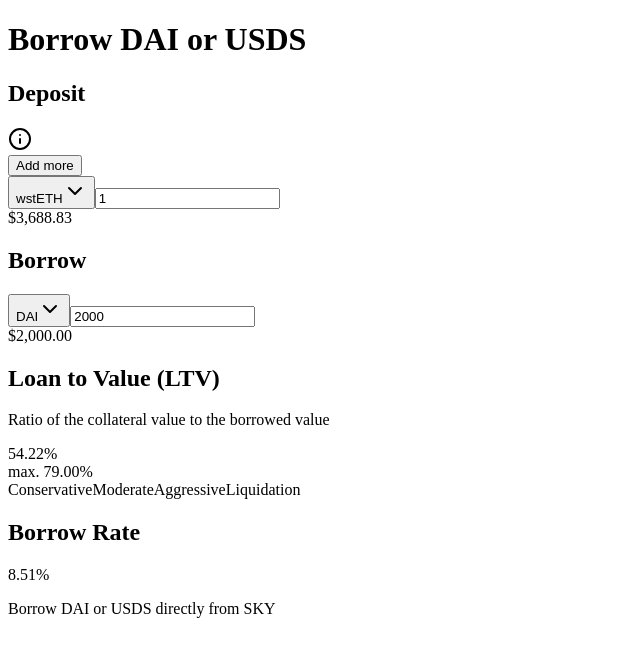
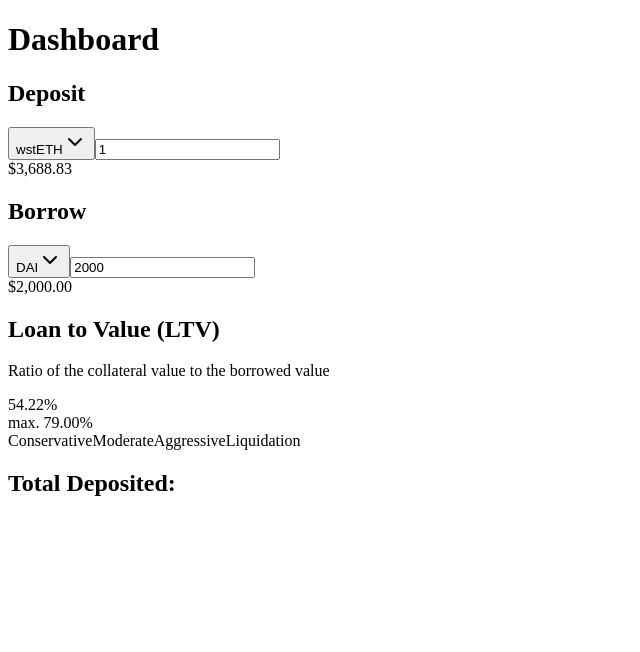
Before and after one commit to crediflex-defi/crediflexFE, a Next.js app: page /dashboard in a window 1280 px wide. Shown: the top 652 px of the page, without its empty margins (0-640 px from the left). Built offline with nearby package versions, Linux system fonts and the light colour scheme.

Commit message:
feat: fix dashboar

```diff
--- a/src/app/dashboard/page.tsx
+++ b/src/app/dashboard/page.tsx
@@ -2,15 +2,13 @@
 import { Card } from "@/components/ui/card";
 import { Input } from "@/components/ui/input";
 import { Slider } from "@/components/ui/slider";
-import { ChevronDown, Info } from "lucide-react";
+import { ChevronDown } from "lucide-react";
 
 export default function BorrowInterface() {
   return (
     <div className="min-h-screen bg-[#fdf8f6] p-8">
       <div className="max-w-4xl mx-auto space-y-6">
-        <h1 className="text-4xl font-medium text-neutral-900">
-          Borrow DAI or USDS
-        </h1>
+        <h1 className="text-4xl font-medium text-neutral-900">Dashboard</h1>
 
         <div className="grid gap-4 lg:grid-cols-[2fr_1fr]">
           <div className="space-y-6">
@@ -21,39 +19,25 @@
                 <div className="flex items-center justify-between mb-4">
                   <div className="flex items-center gap-2">
                     <h2 className="text-lg font-medium">Deposit</h2>
-                    <Info className="w-4 h-4 text-neutral-400" />
                   </div>
-                  <Button
-                    variant="ghost"
-                    className="text-blue-600 hover:text-blue-700"
-                  >
-                    Add more
-                  </Button>
                 </div>
 
-                <div className="p-4 bg-neutral-50 rounded-lg">
-                  <div className="flex items-center justify-between mb-2">
+                <div className="flex items-center justify-between mb-2 ">
                   <Button variant="ghost" className="flex items-center gap-2">
                     <div className="w-6 h-6 rounded-full bg-blue-500" />
                     <span>wstETH</span>
                     <ChevronDown className="w-4 h-4" />
                   </Button>
-                    <Input
-                      type="number"
-                      value="1"
-                      className="w-24 text-right"
-                    />
+                  <Input type="number" value="1" className="w-24 text-right" />
                 </div>
                 <div className="text-sm text-neutral-500 text-right">
                   $3,688.83
-                  </div>
                 </div>
               </Card>
 
               {/* Borrow Card */}
               <Card className="p-6">
                 <h2 className="text-lg font-medium mb-4">Borrow</h2>
-                <div className="p-4 bg-neutral-50 rounded-lg">
                 <div className="flex items-center justify-between mb-2">
                   <Button variant="ghost" className="flex items-center gap-2">
                     <div className="w-6 h-6 rounded-full bg-yellow-500" />
@@ -68,7 +52,6 @@
                 </div>
                 <div className="text-sm text-neutral-500 text-right">
                   $2,000.00
-                  </div>
                 </div>
               </Card>
             </div>
@@ -93,6 +76,7 @@
                   defaultValue={[54.22]}
                   max={100}
                   step={0.01}
+                  disabled={true}
                   className="[&_[role=slider]]:h-4 [&_[role=slider]]:w-4"
                 />
 
@@ -108,11 +92,11 @@
 
           {/* Borrow Rate Card */}
           <Card className="bg-neutral-900 text-white p-6">
-            <h2 className="text-lg font-medium mb-2">Borrow Rate</h2>
-            <div className="text-5xl font-medium mb-4">8.51%</div>
+            <h2 className="text-lg font-medium mb-2">Total Deposited: </h2>
+            {/* <div className="text-5xl font-medium mb-4">8.51%</div>
             <p className="text-neutral-400">
               Borrow DAI or USDS directly from SKY
-            </p>
+            </p> */}
           </Card>
         </div>
       </div>
```
Also changed, not shown: src/app/page.tsx (+13 -5 lines). Lines whose indentation alone changed are shown as unchanged.
